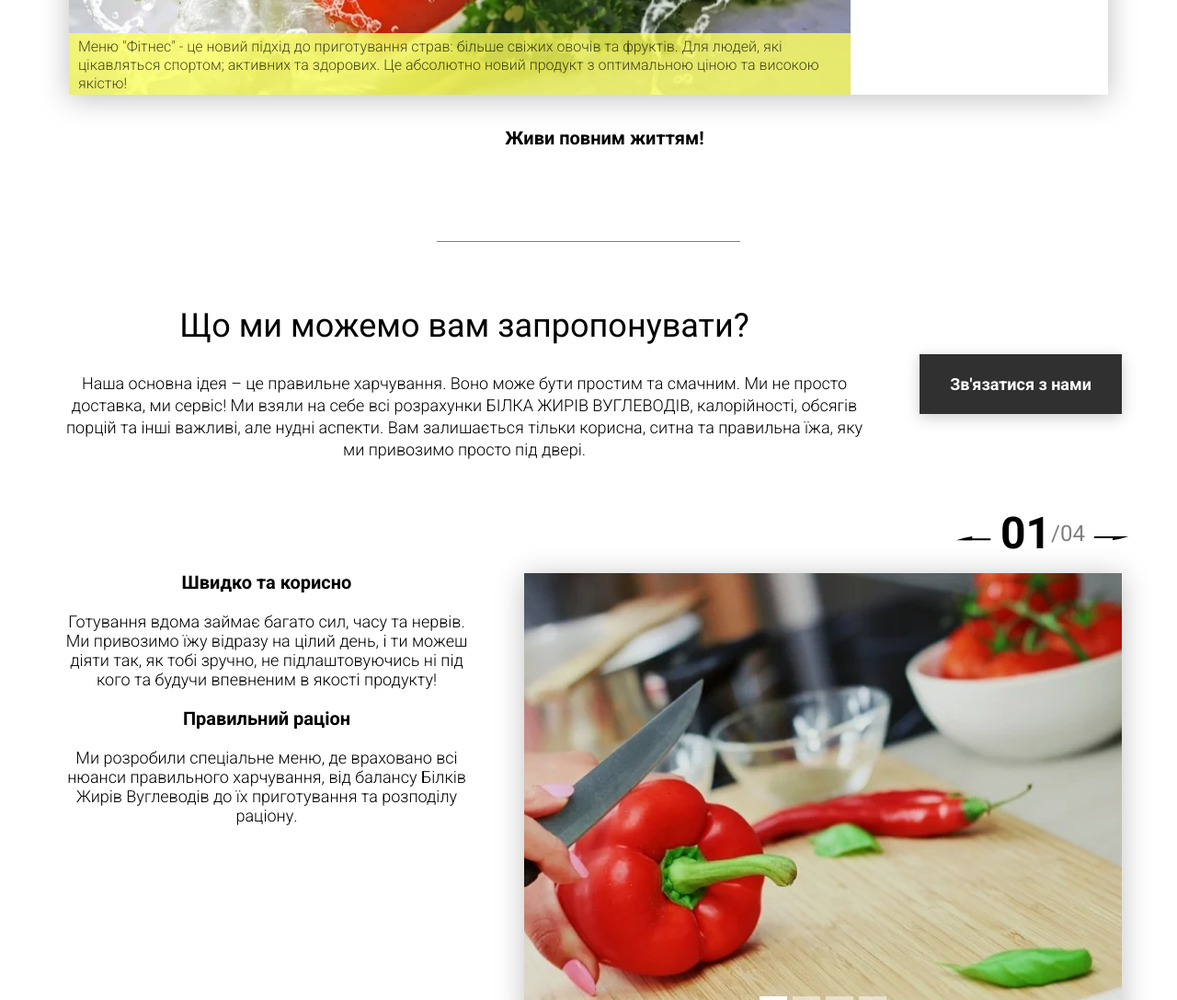
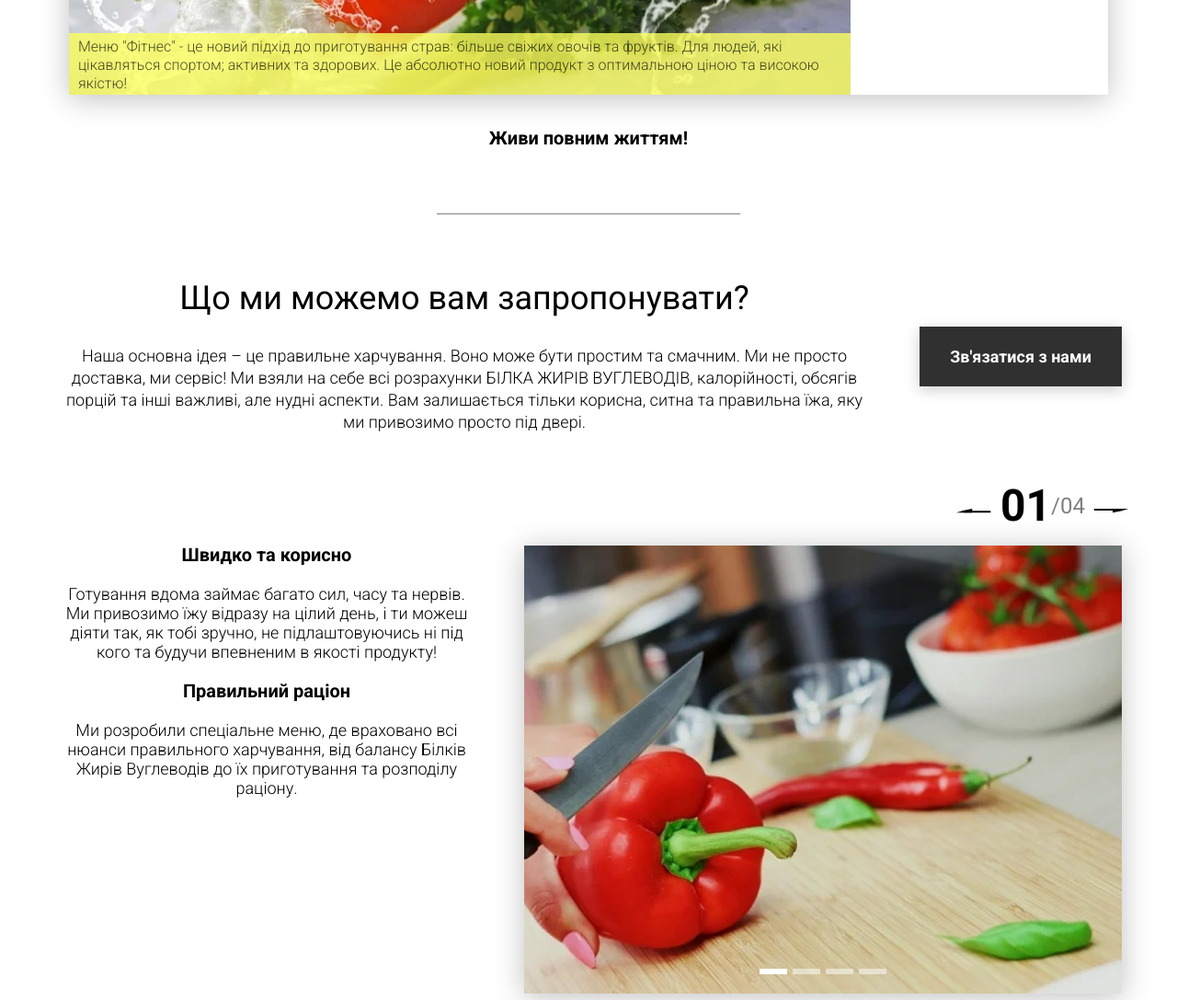
Before and after one commit to mux-mux/food, a website: page index.html in a window 1280 px wide. Shown: the part 620-1707 px from the top of the page at 92% size. Drawn offline with Linux system fonts and the light colour scheme; no server answers.

Commit message:
fix spacing between sections

```diff
--- a/scss/blocks/offer/_offer.scss
+++ b/scss/blocks/offer/_offer.scss
@@ -1,5 +1,5 @@
 .offer {
-  padding: 70px 0 100px 0;
+  padding: 70px 0;
   position: relative;
   text-align: center;
 
--- a/scss/blocks/order/_order.scss
+++ b/scss/blocks/order/_order.scss
@@ -1,5 +1,5 @@
 .order {
-  padding-bottom: 80px;
+  padding-bottom: 70px;
 
   @media screen and (max-width: 576px) {
     padding-bottom: 40px;
--- a/scss/blocks/preview/_preview.scss
+++ b/scss/blocks/preview/_preview.scss
@@ -1,5 +1,5 @@
 .preview {
-  padding: 28px 0 100px 0;
+  padding: 28px 0 70px 0;
   position: relative;
 
   @media screen and (max-width: 576px) {
@@ -10,7 +10,6 @@
     text-align: center;
     font-weight: bold;
     font-size: 20px;
-    margin-left: 35px;
     margin-top: 35px;
   }
 }
```
Also changed, not shown: css/style.css.
